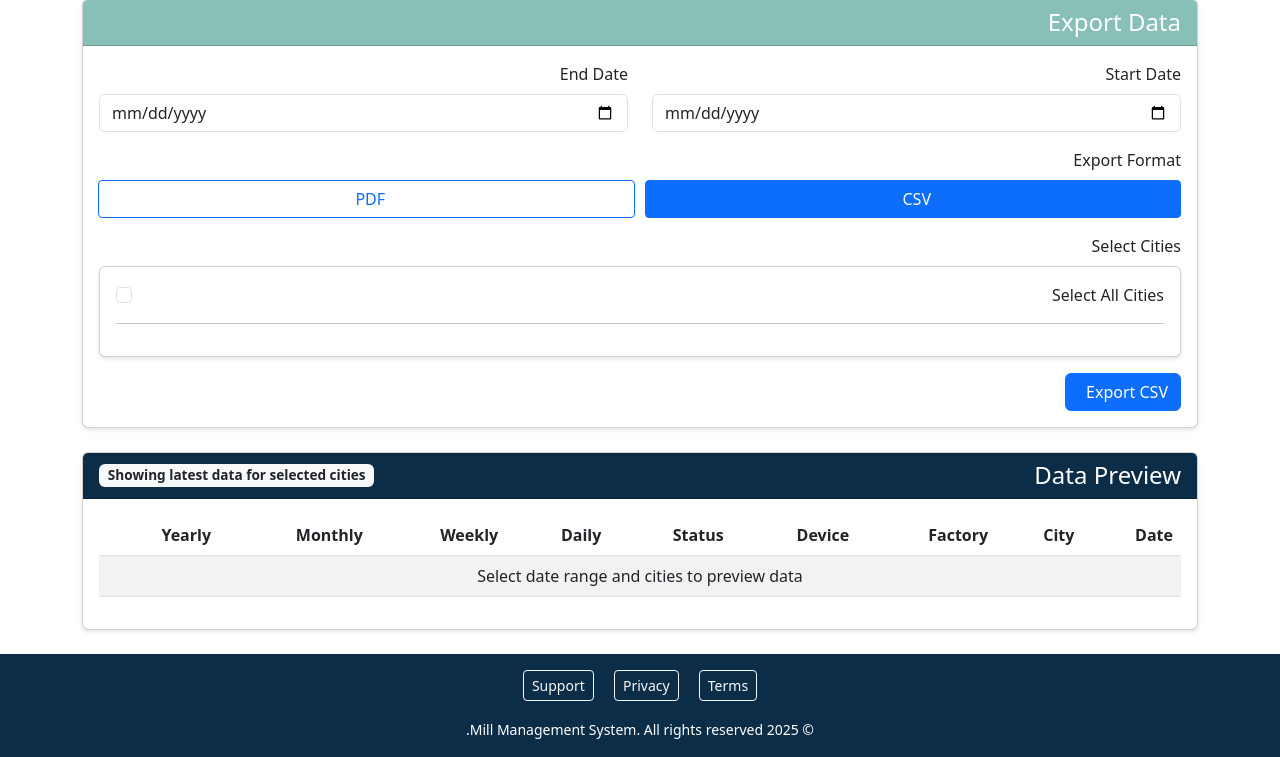
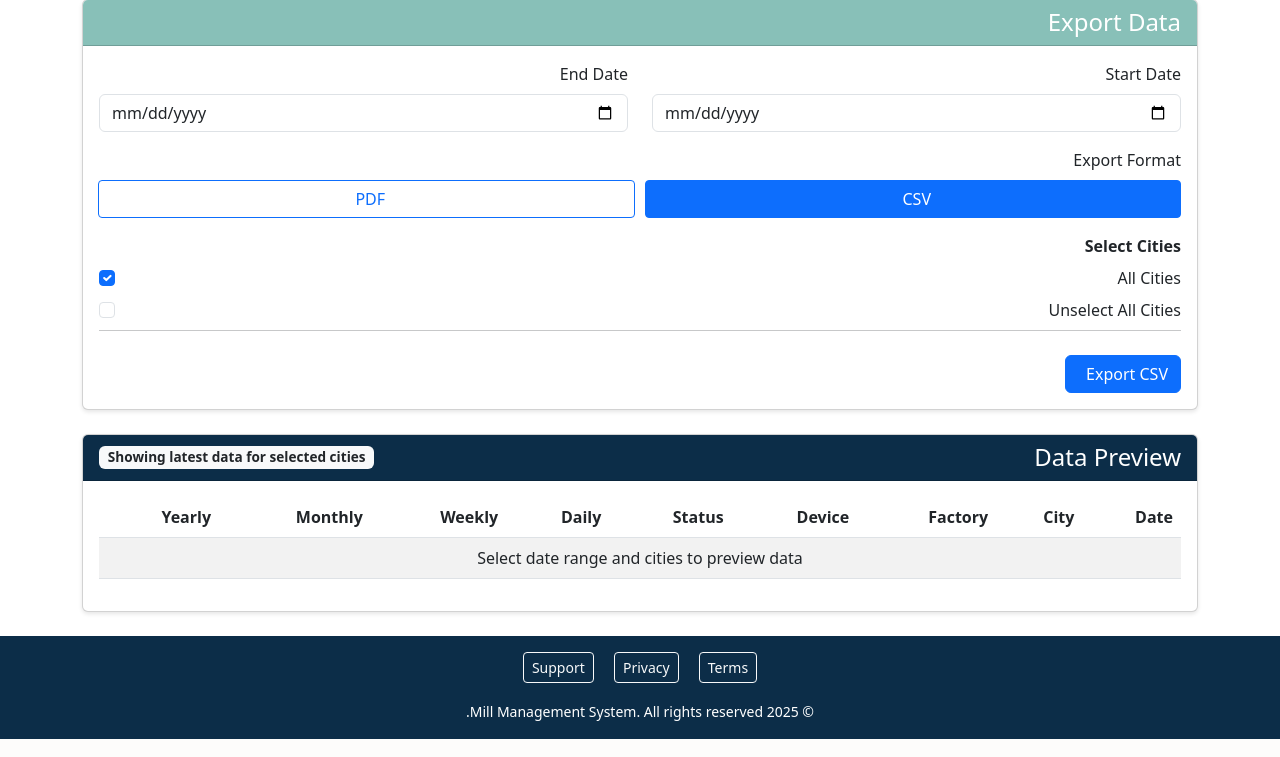
Before and after one commit to Jjustmee23/test-grain-nieuwe, a Django app: page /export-data/ in a window 1280 px wide. Shown: the part 231-988 px from the top of the page. Run offline with Django 4.2, Linux system fonts and the light colour scheme; the visitor is signed in with stand-in values (Sample User, id 1); data that the repository does not hold is empty.

Commit message:
Update export_data.html

```diff
--- a/mill/templates/mill/export_data.html
+++ b/mill/templates/mill/export_data.html
@@ -70,31 +70,36 @@
                 </div>
 
                 <!-- City Selection -->
-                <div class="row mb-3">
-                    <div class="col-12">
-                        <label class="form-label">Select Cities</label>
-                        <div class="card">
-                            <div class="card-body">
+                <div class="form-group mb-3">
+                        <label class="form-label fw-bold">{% trans "Select Cities" %}</label>
+                        <div class="city-selector">
                             <div class="form-check mb-2">
-                                    <input class="form-check-input" type="checkbox" id="selectAllCities" onchange="handleSelectAll()">
+                                <input class="form-check-input" type="checkbox" id="selectAllCities"
+                                       {% if not selected_city_ids and not request.GET.unselect_all %}checked{% endif %}
+                                       onchange="handleSelectAll()">
                                 <label class="form-check-label" for="selectAllCities">
-                                        Select All Cities
+                                    {% trans "All Cities" %}
                                 </label>
                             </div>
-                                <hr>
+                            <div class="form-check mb-2">
+                                <input class="form-check-input" type="checkbox" id="unselectAllCities"
+                                       {% if request.GET.unselect_all == 'true' %}checked{% endif %}
+                                       onchange="handleUnselectAll()">
+                                <label class="form-check-label" for="unselectAllCities">
+                                    {% trans "Unselect All Cities" %}
+                                </label>
+                            </div>
+                            <hr class="my-2">
                             <div class="city-checkboxes">
                                 {% for city in cities %}
-                                    <div class="form-check">
-                                        <input class="form-check-input city-checkbox" type="checkbox"
-                                               name="cities" value="{{ city.id }}"
-                                               id="city{{ city.id }}">
+                                <div class="form-check mb-2">
+                                    <input class="form-check-input city-checkbox" type="checkbox" id="city{{ city.id }}"
+                                        value="{{ city.id }}" {% if selected_city_ids and city.id in selected_city_ids %}checked{% endif %} onchange="handleCitySelection()">
                                     <label class="form-check-label" for="city{{ city.id }}">
                                         {{ city.name }}
                                     </label>
                                 </div>
                                 {% endfor %}
-                                </div>
-                            </div>
                             </div>
                         </div>
                     </div>
```
Lines whose indentation alone changed are shown as unchanged.
